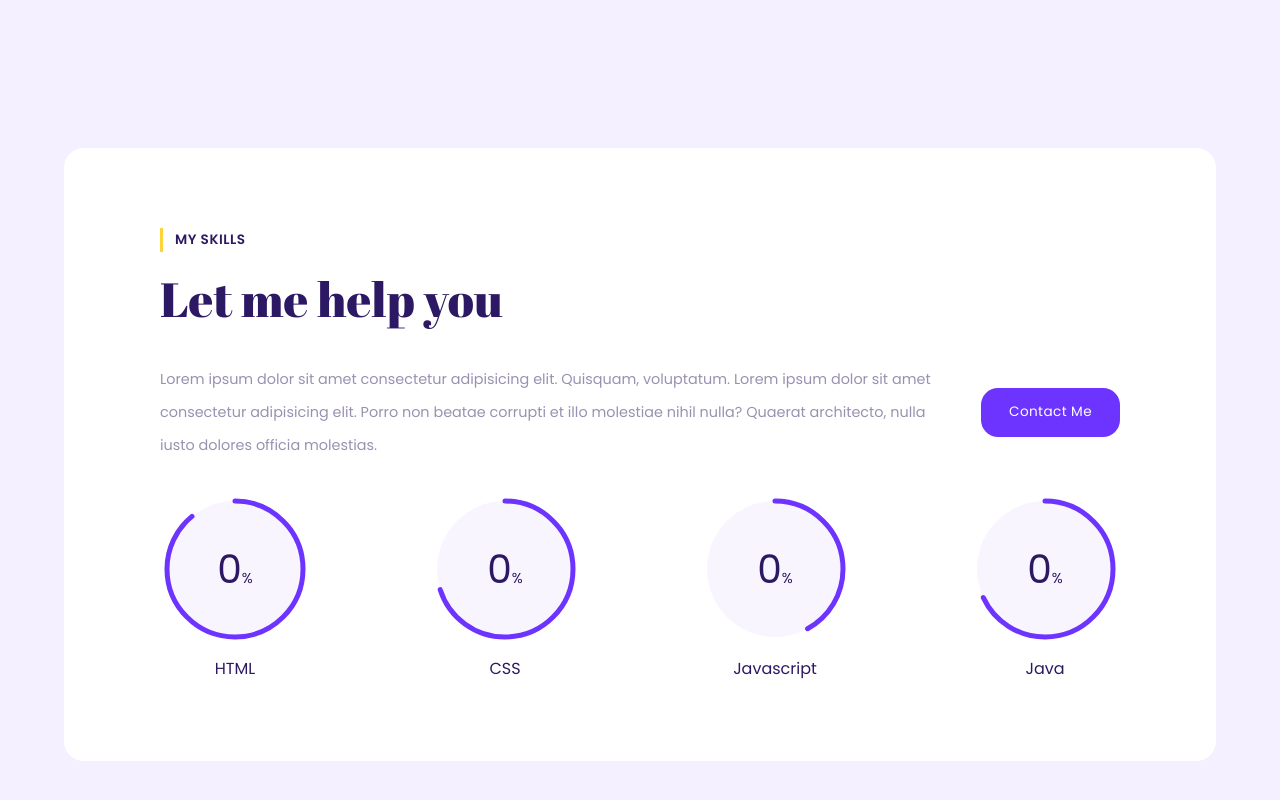
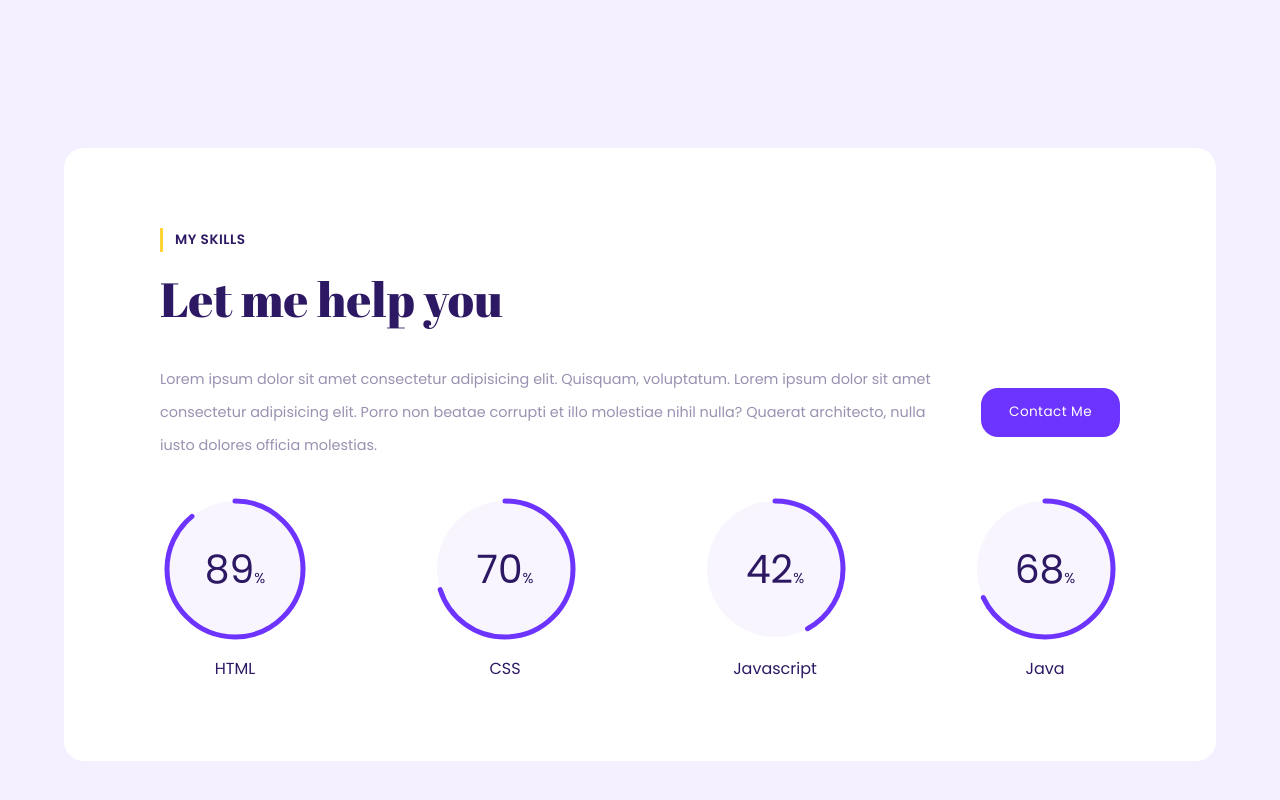
Before and after one commit to souvikrajsingh/Personal-Website, a plain HTML site: page index.html in a window 1280 px wide. Shown: the part 1508-2308 px from the top of the page. Drawn offline with nearby package versions, Linux system fonts and the light colour scheme; files whose address does not match are found by name.

Commit message:
added-skill-update-animation

```diff
--- a/css/style.css
+++ b/css/style.css
@@ -566,6 +566,8 @@ justify-content: center;
 
 @keyframes progress{
     to{
+        /* stroke-dashoffset: var(--target); */
+
         stroke-dashoffset: var(--target);
 
     }
--- a/js/app.js
+++ b/js/app.js
@@ -54,9 +54,8 @@ function updateCount(num , maxNum){
         num.innerText = currentNum + 1;
         setTimeout(() => {
             updateCount(num , maxNum);
-        },12);
+        }, 10);
     }
-
 }
 
 function skillsCounter() {
@@ -64,14 +63,13 @@ function skillsCounter() {
 
     sk_counters.forEach((counter, i) => {
         let target = +counter.dataset.target;
-      let strokeValue = 427 - 427 * (target / 100);
+        let strokeValue = 427 - 427 * (target / 100);
 
-      progress_bars[i].style.setProperty("--target", strokeValue);
+        progress_bars[i].style.setProperty("--target" , strokeValue);
 
         setTimeout(() => {
-            updateCount(counter)
-        } , 400 );
-
+            updateCount(counter , target);
+        }, 400);
     });
 
     progress_bars.forEach((p) => (p.style.animation = "progress 2s ease-in-out forwards"));
```
